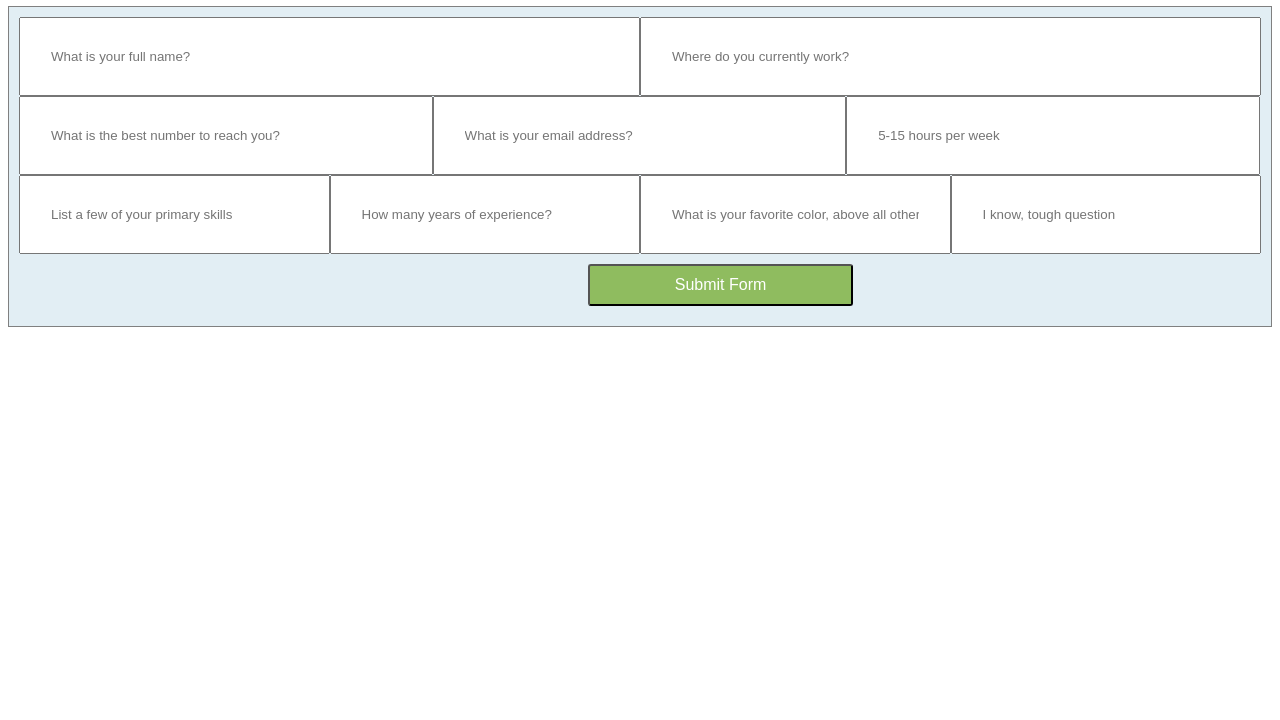
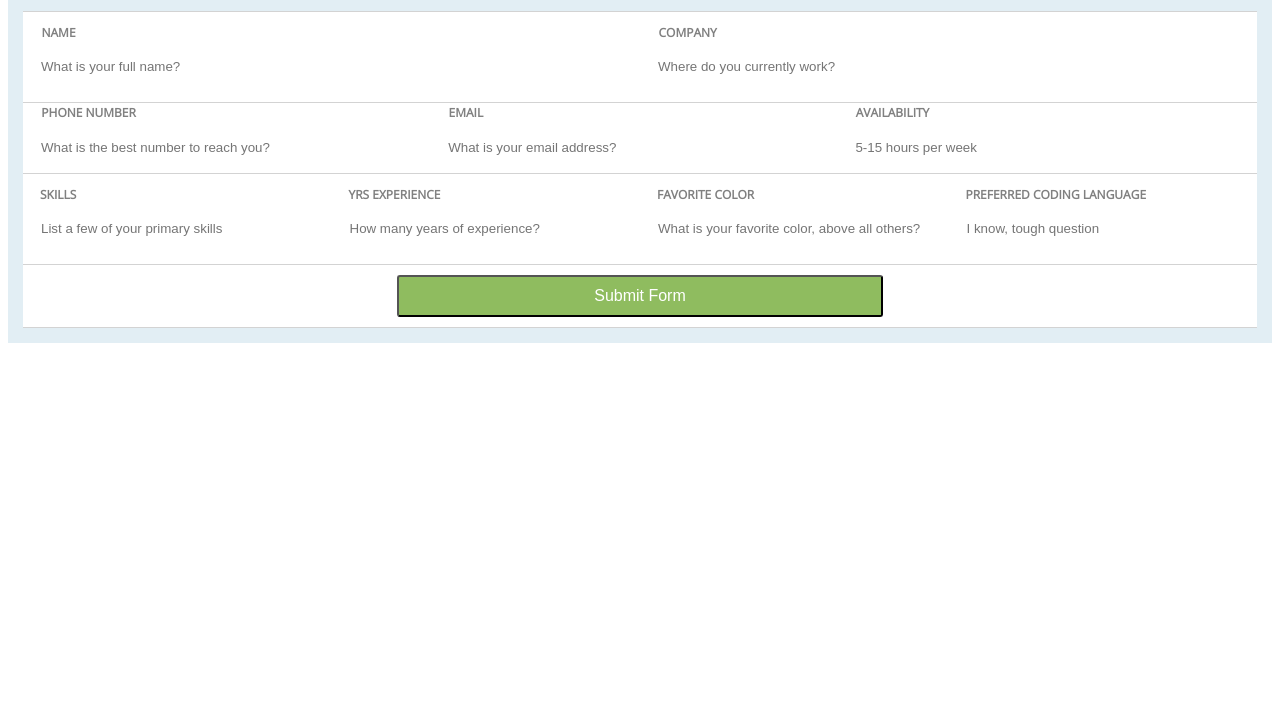
Before and after one commit to seasalt313/FormsLayoutPractice, a plain HTML site: page index.html in a window 1280 px wide. Shown: the part 80-800 px from the top of the page. Drawn offline with nearby package versions, Linux system fonts and the light colour scheme.

Commit message:
Added labels and borders to input fields

```diff
--- a/index.html
+++ b/index.html
@@ -14,16 +14,39 @@
     <section>
       <form class="form" action="index.html">
         <div class="container">
-
-<!-- <label for="name">NAME</label> -->
       <div class="row1">
-        <input type="text" name="name" id="name" class="enter name rw1-item" placeholder="What is your full name?"><input type="text" name="company" class="enter company rw1-item" placeholder="Where do you currently work?">
-    </div>
-    <div class="row2">
-        <input type="text" name="phone" class="enter phone" placeholder="What is the best number to reach you?"><input type="text" name="email" class="enter email" placeholder="What is your email address?"><input type="text" name="avail" class="enter avail" placeholder="5-15 hours per week">
-    </div>
-    <div class="row3">
-      <input type="text" name="skills" class="enter skills" placeholder="List a few of your primary skills"><input type="text" name="years" class="enter years" placeholder="How many years of experience?"><input type="text" name="color" class="enter color" placeholder="What is your favorite color, above all others?"><input type="text" name="lang" class="enter lang" placeholder="I know, tough question">
+        <div class="nm lab">
+          <span>NAME</span>
+          <input type="text" name="name" id="name" class="enter name rw1-item" placeholder="What is your full name?">
+        </div><div class="cm lab">
+          <span>COMPANY</span>
+          <input type="text" name="company" class="enter company rw1-item" placeholder="Where do you currently work?">
+        </div>
+      </div>
+      <div class="row2">
+        <div class="thirds"><span>PHONE NUMBER</span>
+          <input type="text" name="phone" class="enter phone" placeholder="What is the best number to reach you?">
+        </div><div class="thirds">
+          <span>EMAIL</span>
+          <input type="text" name="email" class="enter email" placeholder="What is your email address?">
+        </div><div class="thirds">
+          <span>AVAILABILITY</span>
+          <input type="text" name="avail" class="enter avail" placeholder="5-15 hours per week">
+        </div>
+          </div>
+    <div class="row3"><div class="fourths">
+        <span>SKILLS</span>
+        <input type="text" name="skills" class="enter skills" placeholder="List a few of your primary skills">
+      </div><div class="fourths">
+        <span>YRS EXPERIENCE</span>
+        <input type="text" name="years" class="enter years" placeholder="How many years of experience?">
+      </div><div class="fourths">
+        <span>FAVORITE COLOR</span>
+        <input type="text" name="color" class="enter color" placeholder="What is your favorite color, above all others?">
+      </div><div class="fourths">
+        <span>PREFERRED CODING LANGUAGE</span>
+        <input type="text" name="lang" class="enter lang" placeholder="I know, tough question">
+      </div>
     </div>
     </div>
 
--- a/style.css
+++ b/style.css
@@ -2,36 +2,38 @@ body {
   background-color: white;
   font-family: 'Open Sans', sans-serif;
   color: #A3A3A3;
-  font-size: 16px;
+  font-size: 14px;
   word-spacing: 0px;
 
 }
 
 h1 {
   text-align: center;
+  font-weight: lighter;
 }
 
 section {
   background-color: white;
-  padding: 10px;
-  border: 1px solid grey;
+  padding: 15px;
+  /*border: 1px solid grey;*/
   margin: 0px;
   background-color: #E2EEF4;
 }
 
-.row1, .row2, .row3 {
+
+
+.row1, .row2, .row3, .input {
   display: block;
 }
 
 
 .input {
-  display: block;
   width: auto;
-  border: none;
 }
 
 input[type="text"] {
   box-sizing: border-box;
+  border: none;
 }
 
 #submit {
@@ -46,7 +48,52 @@ input[type="text"] {
 
 .btn {
   padding: 10px;
-  margin-left: 45%;
+  text-align: center;
+}
+
+span {
+  font-weight: bolder;
+  font-size: 12px;
+}
+
+.lab {
+  display: inline-block;
+  width: 50%;
+  padding-top: 10px;
+  padding-bottom: 10px;
+}
+
+.lab span {
+  padding: 3%;
+}
+
+.thirds {
+  display: inline-block;
+  width: 33%
+}
+
+.thirds span {
+  padding: 4.5%;
+}
+
+.fourths {
+  display: inline-block;
+  width: 25%;
+  padding-top: 10px;
+  padding-bottom: 10px;
+}
+
+.fourths span {
+  padding: 5.5%;
+}
+
+.row1 {
+  border-top: 1px solid lightgrey;
+}
+
+.row1, .row2, .row3, .btn {
+  background-color: white;
+  border-bottom: 1px solid lightgrey;
 }
 
 .container {
@@ -55,37 +102,17 @@ input[type="text"] {
 }
 
 .enter {
-  padding: 30px;
+  padding: 18px;
   flex-grow: 1;
   flex-basis: auto;
   color: #A3A3A3;
   display: inline-block;
 }
 
-/*.label {
-  display: block;
-}*/
-
-.name {
-  width: 50%;
+.name, .company, .phone, .email, .avail, .skills, .years, .color, .lang {
+  width: 99%;
 }
 
-.company {
-  width: 50%;
-}
-
-.phone {
-  width: 33.3%;
-}
-
-.email {
-  width: 33.3%;
-}
-
-.avail {
-  width: 33.3%;
-}
-
-.skills, .years, .color, .lang {
-  width: 25%;
-}
+/*.nm {
+  border-right: 1px solid lightgrey;
+}*/
```
